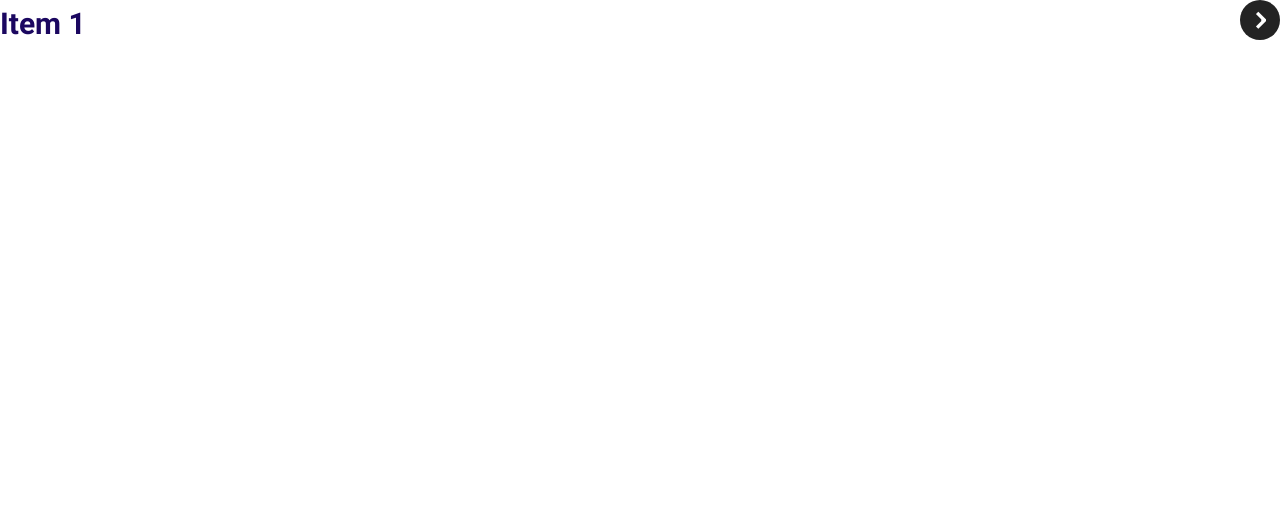
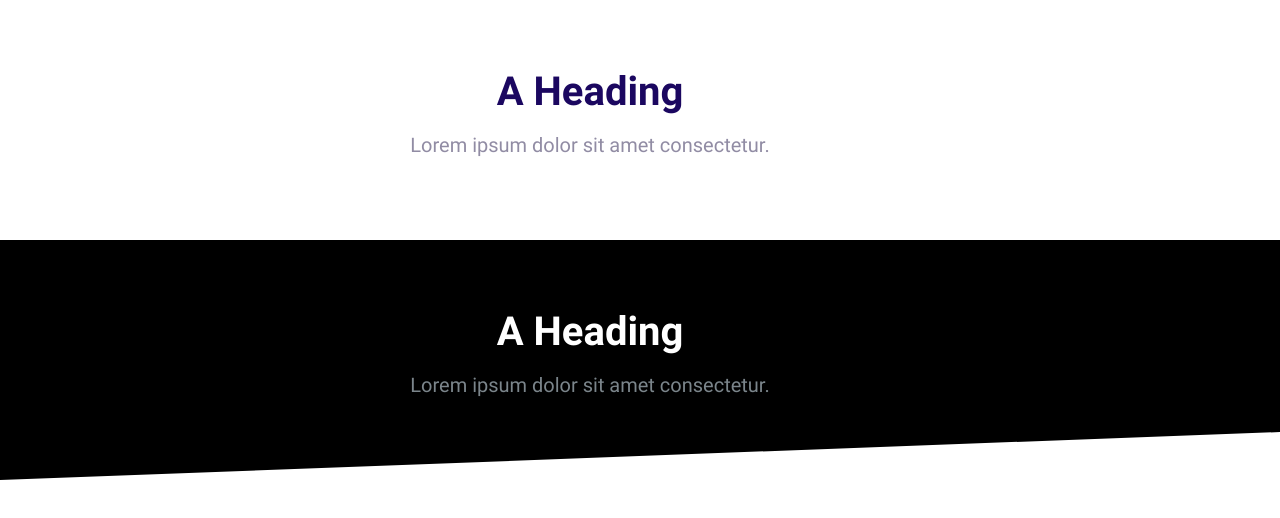
Before and after one commit to kerneltor/Metafy, a plain HTML site: page index.html in a window 1280 px wide. Drawn offline with Linux system fonts and the light colour scheme.

Commit message:
designing blocks

```diff
--- a/index.html
+++ b/index.html
@@ -7,19 +7,23 @@
     <title>Moshify</title>
   </head>
   <body>
-    <div class="collapsible">
-      <header class="collapsible__header">
-        <h2 class="collapsible__heading">Item 1</h2>
-        <span class="chevron-container collapsible__chevron">
-          <span class="chevron">⌄</span>
-        </span>
-      </header>
-      <div class="collapsible__content">
-        Lorem ipsum dolor sit, amet consectetur adipisicing elit. Illo,
-        obcaecati?
+    <section class="block">
+      <div class="container">
+        <header class="block__header">
+          <h2 class="block__heading">A Heading</h2>
+          <p>Lorem ipsum dolor sit amet consectetur.</p>
+        </header>
       </div>
-    </div>
+    </section>
 
+    <section class="block block--dark block--skewed-right">
+      <div class="container">
+        <header class="block__header">
+          <h2 class="block__heading">A Heading</h2>
+          <p>Lorem ipsum dolor sit amet consectetur.</p>
+        </header>
+      </div>
+    </section>
     <script src="main.js"></script>
   </body>
 </html>
--- a/style.css
+++ b/style.css
@@ -615,3 +615,40 @@ a {
   max-height: 100vh;
   overflow: auto;
 }
+
+/* Blocks */
+.block {
+  --padding-bottom: 6rem;
+  padding: var(--padding-bottom) 2rem;
+}
+
+.block .block__heading {
+  margin-top: 0;
+}
+
+.block--dark {
+  background-color: #000;
+  color: #7b858b;
+}
+
+.block--dark .block__heading {
+  color: white;
+}
+
+.block--skewed-left {
+  clip-path: polygon(0 0, 100% 0, 100% 100%, 0 80%);
+  padding-bottom: calc(--padding-bottom + 3rem);
+}
+
+.block--skewed-right {
+  clip-path: polygon(0 0, 100% 0, 100% 80%, 0 100%);
+  padding-bottom: calc(--padding-bottom + 3rem);
+}
+
+.block__header {
+  text-align: center;
+}
+
+.container {
+  max-width: 1140px;
+}
```
Also changed, not shown: components/blocks.html (added, +17 -0 lines).
